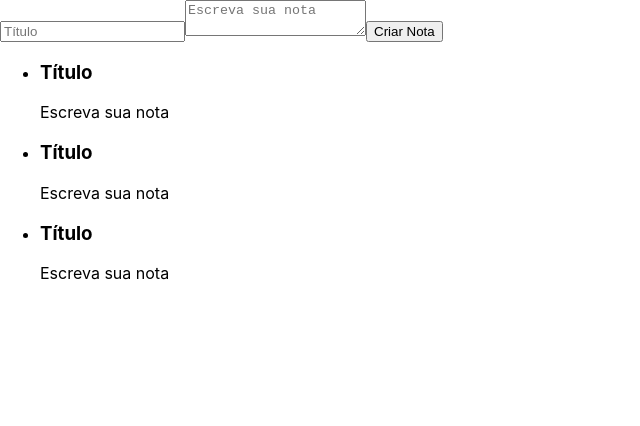
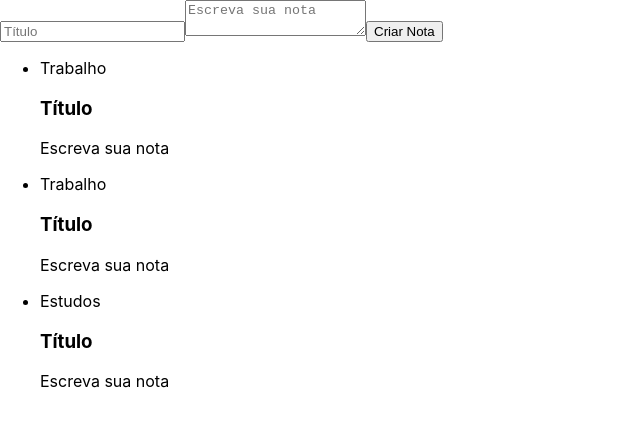
Before and after one commit to JGA7077/alura_todoList-ceep, a React (Create React App) app: page / in a window 1280 px wide. Shown: the top 426 px of the page, without its empty margins (0-640 px from the left). Built offline with nearby package versions, Linux system fonts and the light colour scheme.

Commit message:
02 - 05.Integrando o JS

```diff
--- a/src/components/ListaDeNotas.jsx
+++ b/src/components/ListaDeNotas.jsx
@@ -4,18 +4,18 @@ class ListaDeNotas extends Component {
   render() {
     return (
       <ul>
-        <li>
-          <CardNota />
-        </li>
-        <li>
-          <CardNota />
-        </li>
-        <li>
-          <CardNota />
-        </li>
+        {/* Método Array.of() cria um array */}
+        {Array.of("Trabalho", "Trabalho", "Estudos").map((categoria) => {
+          return (
+            <li>
+              <div>{categoria}</div>
+              <CardNota />
+            </li>
+          );
+        })}
       </ul>
     );
   }
 }
 
-export default ListaDeNotas
+export default ListaDeNotas;
```
